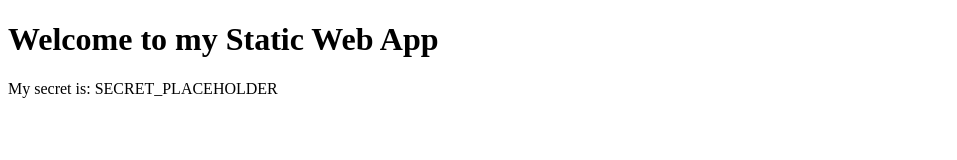
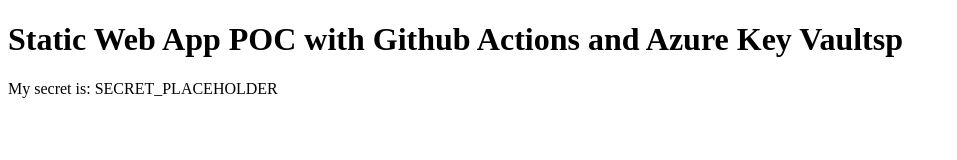
Before and after one commit to Akshay-kumar07/wildfork-swb-poc, a plain HTML site: page index.html in a window 1280 px wide. Shown: the whole page, without its empty margins (0-957 px from the left). Drawn offline with Linux system fonts and the light colour scheme.

Commit message:
Update index.html
Updated the header

```diff
--- a/index.html
+++ b/index.html
@@ -6,7 +6,7 @@
   <title>Static Web App</title>
 </head>
 <body>
-  <h1>Welcome to my Static Web App</h1>
+  <h1>Static Web App POC with Github Actions and Azure Key Vaultsp</h1>
   <p>My secret is: <span id="secret"></span></p>
   <script>
     document.getElementById('secret').innerText = "SECRET_PLACEHOLDER";
```
